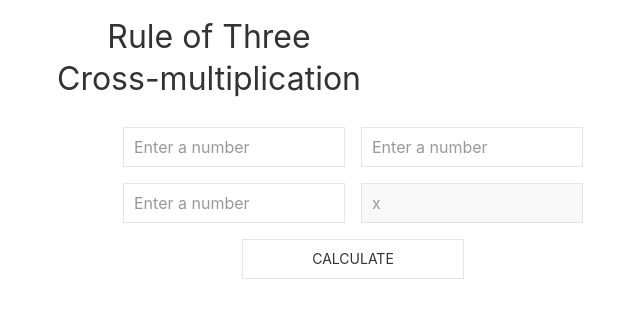
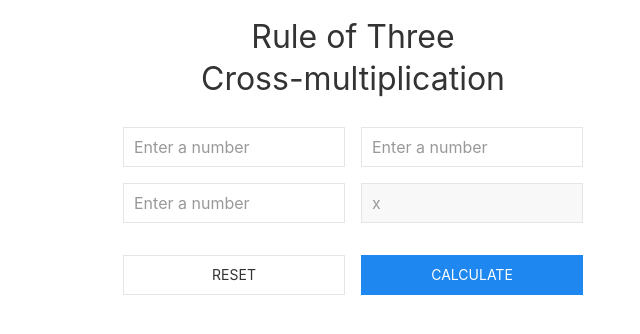
Before and after one commit to zdolny/proportion, a React app: page / in a window 1280 px wide. Shown: the top 334 px of the page, without its empty margins (287-927 px from the left). Built offline with nearby package versions, Linux system fonts and the light colour scheme.

Commit message:
add reset button

```diff
--- a/src/components/CrossMultiplicationForm.js
+++ b/src/components/CrossMultiplicationForm.js
@@ -15,6 +15,15 @@ export default class CrossMultiplicationForm extends React.Component {
         [inputName]: newNumber
       }));
     }
+  }
+  handleReset = (e) => {
+    e.preventDefault();
+    this.setState(() => ({
+      numeratorLeft: '',
+      numeratorRight: '',
+      denumeratorLeft: '',
+      denumeratorRight: '',
+    }));
   }
   handleCrossMultiplication = (e) => {
     e.preventDefault();
@@ -61,7 +70,7 @@ export default class CrossMultiplicationForm extends React.Component {
             value={this.state.denumeratorLeft}
             onChange={this.handleChangeNumber}
           />
-        </div >
+        </div>
         <div className="input-wrap">
           <input
             type="text"
@@ -73,7 +82,8 @@ export default class CrossMultiplicationForm extends React.Component {
             disabled
           />
         </div>
-        <button className="uk-button uk-button-default">Calculate</button>
+        <button onClick={this.handleReset} className="uk-button uk-button-default">Reset</button>
+        <button className="uk-button uk-button-primary">Calculate</button>
       </form>
     )
   }
--- a/src/styles/styles.scss
+++ b/src/styles/styles.scss
@@ -8,7 +8,7 @@
 
 .header {
   text-align: center;
-  margin: 1em 0 0;
+  margin: 1em auto 0;
 }
 
 .form {
@@ -27,6 +27,7 @@
     width: 100%;
   }
   button {
-    margin: 8px auto;
+    margin: 24px 0;
+    padding: 0;
   }
 }
```
